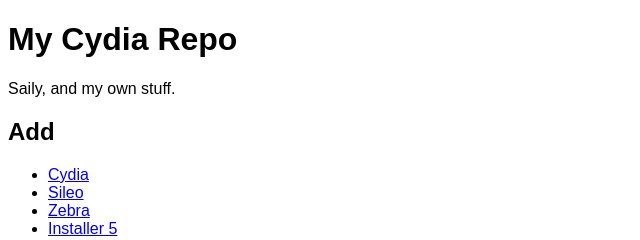
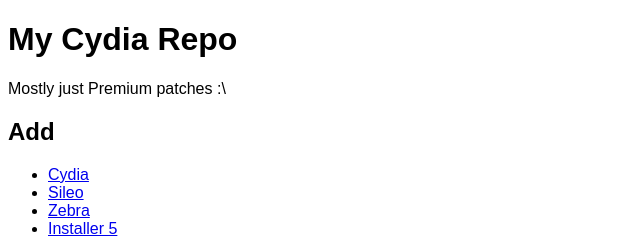
Before and after one commit to cainy-a/cydiarepo, a plain HTML site: page index.html in a window 1280 px wide. Shown: the full height of the page, 0-640 px from the left. Drawn offline with Linux system fonts and the light colour scheme.

Commit message:
remove Saily, add RecshotPro

```diff
--- a/index.html
+++ b/index.html
@@ -9,7 +9,7 @@
 <html>
 	<body>
 		<h1>My Cydia Repo</h1>
-		<p>Saily, and my own stuff.</p>
+		<p>Mostly just Premium patches :\</p>
 
 		<h2>Add</h2>
 		<ul>
```
Also changed, not shown: 2 other files.
